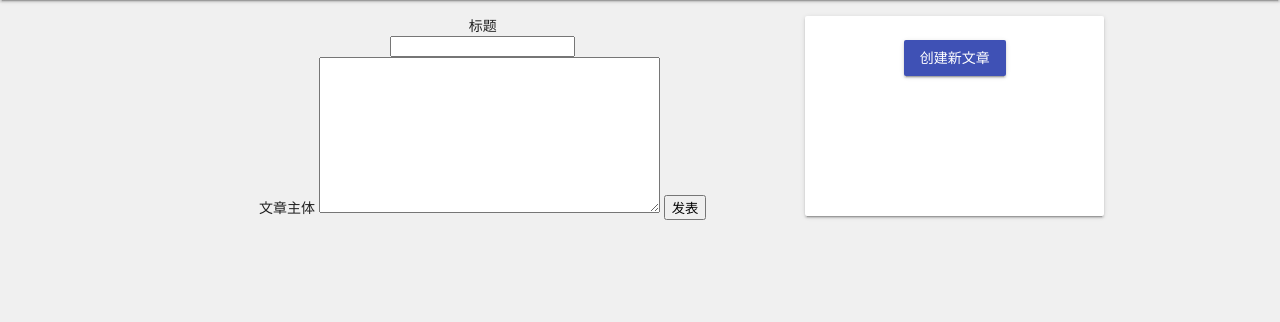
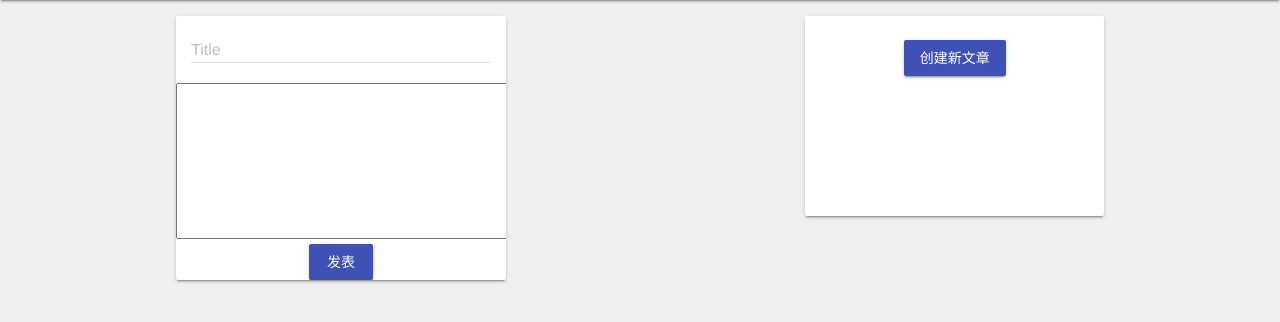
Before and after one commit to omret/arduino-forum, a Django app: template geek/forum/templates/forum/forumnew.html in a window 1280 px wide. Shown: the part 64-386 px from the top of the page. Run offline with Django 3.2, Linux system fonts and the light colour scheme; the template is opened without the code that fills it: values named after a table or form of the project are taken from there, others are empty.

Commit message:
change topicic style

```diff
--- a/geek/forum/templates/forum/forum_base.html
+++ b/geek/forum/templates/forum/forum_base.html
@@ -2,8 +2,8 @@
 {% load static %}
 {% block header %}
 <link rel="stylesheet" href="{% static 'forum/css/forum.css' %}">
+{% block leftcontentstyle %}
 {% endblock %}
-{% block leftcontentstyle %}
 {% endblock %}
 {% block content %}
 <div class="content-container">
--- a/geek/forum/templates/forum/forumnew.html
+++ b/geek/forum/templates/forum/forumnew.html
@@ -1,19 +1,24 @@
 {% extends "forum/forum_base.html" %}
 {% load static %}
 {% block leftcontentstyle %}
+<link rel="stylesheet" href="{% static 'forum/css/forumnew.css' %}">
 {% endblock %}
 {% block leftcontent %}
-<form method="post">
-  {% csrf_token %}
-  <label class="control-label">标题</label>
-
-    <div class="form-group">
-      {{ topicform.title }}
+<div class="left-card mdl-card mdl-shadow--2dp">
+  <form id="new-form" method="post">
+    {% csrf_token %}
+    <div class="mdl-textfield mdl-js-textfield mdl-textfield--floating-label">
+      <input class="mdl-textfield__input" type="text" id="title" name="title" >
+      <label class="mdl-textfield__label" for="title">Title</label>
     </div>
-    <label class="control-label">文章主体</label>
+    <div>
       {{ topicform.content }}
-    <button id="postarti-button" type="submit" class="btn btn-primary">发表</button>
-</form>
+    </div>
+    <button class="signin-button mdl-button mdl-js-button mdl-button--raised mdl-js-ripple-effect mdl-button--colored" type="submit" id="post-button">
+      发表
+    </button>
+  </form>
+</div>
 {% endblock %}
 {% block leftcontentscript %}
 {% endblock %}
```
